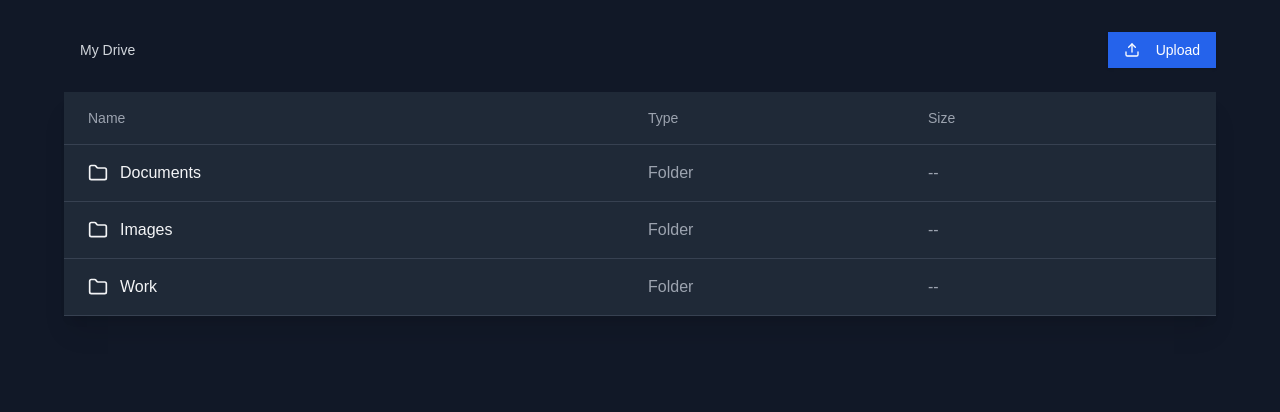
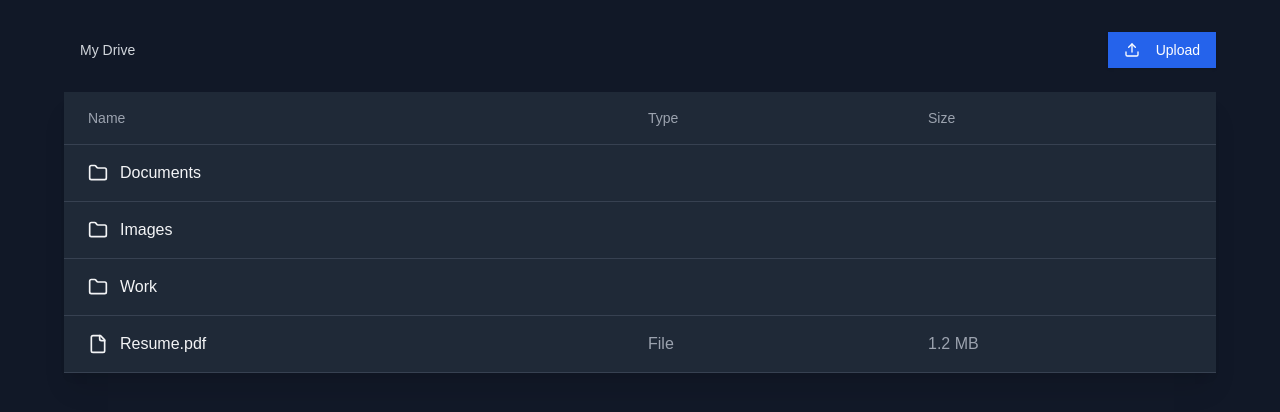
Before and after one commit to Endeyr/google-drive-clone, a Next.js app: page / in a window 1280 px wide. Shown: the top 412 px of the page. Built offline with nearby package versions, Linux system fonts and the light colour scheme.

Commit message:
fix: refactor mock data and page ui

```diff
--- a/app/page.tsx
+++ b/app/page.tsx
@@ -1,38 +1,42 @@
 'use client';
 
+import { FileRow, FolderRow } from '@/components/file-row';
 import { Button } from '@/components/ui/button';
-import { ChevronRight, FileIcon, Folder, Upload } from 'lucide-react';
-import Link from 'next/link';
-import { useState } from 'react';
-import { File, mockFiles } from '../lib/mock-data';
+import { ChevronRight, Upload } from 'lucide-react';
+import { useMemo, useState } from 'react';
+import { mockFiles, mockFolders } from '../lib/mock-data';
 
 export default function GoogleDriveClone() {
-  const [currentFolder, setCurrentFolder] = useState<string | null>(null);
+  const [currentFolder, setCurrentFolder] = useState<string>('root');
 
   const getCurrentFiles = () => {
     return mockFiles.filter((file) => file.parent === currentFolder);
+  };
+
+  const getCurrentFolders = () => {
+    return mockFolders.filter((folder) => folder.parent === currentFolder);
   };
 
   const handleFolderClick = (folderId: string) => {
     setCurrentFolder(folderId);
   };
 
-  const getBreadcrumbs = () => {
+  const breadcrumbs = useMemo(() => {
     const breadcrumbs = [];
     let currentId = currentFolder;
 
-    while (currentId !== null) {
-      const folder = mockFiles.find((file) => file.id === currentId);
+    while (currentId !== 'root') {
+      const folder = mockFolders.find((folder) => folder.id === currentId);
       if (folder) {
         breadcrumbs.unshift(folder);
-        currentId = folder.parent;
+        currentId = folder.parent ?? 'root';
       } else {
         break;
       }
     }
 
     return breadcrumbs;
-  };
+  }, [currentFolder]);
 
   const handleUpload = () => {
     alert('Upload functionality would be implemented here');
@@ -44,13 +48,13 @@
         <div className='mb-6 flex items-center justify-between'>
           <div className='flex items-center'>
             <Button
-              onClick={() => setCurrentFolder(null)}
+              onClick={() => setCurrentFolder('root')}
               variant='ghost'
               className='mr-2 text-gray-300 hover:text-white'
             >
               My Drive
             </Button>
-            {getBreadcrumbs().map((folder, index) => (
+            {breadcrumbs.map((folder, index) => (
               <div key={folder.id} className='flex items-center'>
                 <ChevronRight className='mx-2 text-gray-500' size={16} />
                 <Button
@@ -80,39 +84,17 @@
             </div>
           </div>
           <ul>
+            {getCurrentFolders().map((folder) => (
+              <FolderRow
+                key={folder.id}
+                folder={folder}
+                handleFolderClick={() => {
+                  handleFolderClick(folder.id);
+                }}
+              />
+            ))}
             {getCurrentFiles().map((file) => (
-              <li
-                key={file.id}
-                className='hover:bg-gray-750 border-b border-gray-700 px-6 py-4'
-              >
-                <div className='grid grid-cols-12 items-center gap-4'>
-                  <div className='col-span-6 flex items-center'>
-                    {file.type === 'folder' ? (
-                      <button
-                        onClick={() => handleFolderClick(file.id)}
-                        className='flex items-center text-gray-100 hover:text-blue-400'
-                      >
-                        <Folder className='mr-3' size={20} />
-                        {file.name}
-                      </button>
-                    ) : (
-                      <Link
-                        href={file.url || '#'}
-                        className='flex items-center text-gray-100 hover:text-blue-400'
-                      >
-                        <FileIcon className='mr-3' size={20} />
-                        {file.name}
-                      </Link>
-                    )}
-                  </div>
-                  <div className='col-span-3 text-gray-400'>
-                    {file.type === 'folder' ? 'Folder' : 'File'}
-                  </div>
-                  <div className='col-span-3 text-gray-400'>
-                    {file.type === 'folder' ? '--' : '2 MB'}
-                  </div>
-                </div>
-              </li>
+              <FileRow key={file.id} file={file} />
             ))}
           </ul>
         </div>
--- /dev/null
+++ b/components/file-row.tsx
@@ -0,0 +1,57 @@
+import type { File as FileT, Folder as FolderT } from '@/lib/mock-data';
+import { FileIcon, Folder as FolderIcon } from 'lucide-react';
+
+interface FileProps {
+  file: FileT;
+}
+export const FileRow = ({ file }: FileProps) => {
+  return (
+    <li
+      key={file.id}
+      className='hover:bg-gray-750 border-b border-gray-700 px-6 py-4'
+    >
+      <div className='grid grid-cols-12 items-center gap-4'>
+        <div className='col-span-6 flex items-center'>
+          <a
+            href={file.url}
+            className='flex items-center text-gray-100 hover:text-blue-400'
+            target='_blank'
+          >
+            <FileIcon className='mr-3' size={20} />
+            {file.name}
+          </a>
+        </div>
+        <div className='col-span-3 text-gray-400'>{'File'}</div>
+        <div className='col-span-3 text-gray-400'>{file.size}</div>
+      </div>
+    </li>
+  );
+};
+
+interface FolderProps {
+  folder: FolderT;
+  handleFolderClick: () => void;
+}
+
+export const FolderRow = ({ folder, handleFolderClick }: FolderProps) => {
+  return (
+    <li
+      key={folder.id}
+      className='hover:bg-gray-750 border-b border-gray-700 px-6 py-4'
+    >
+      <div className='grid grid-cols-12 items-center gap-4'>
+        <div className='col-span-6 flex items-center'>
+          <button
+            onClick={() => handleFolderClick()}
+            className='flex items-center text-gray-100 hover:text-blue-400'
+          >
+            <FolderIcon className='mr-3' size={20} />
+            {folder.name}
+          </button>
+        </div>
+        <div className='col-span-3 text-gray-400'></div>
+        <div className='col-span-3 text-gray-400'></div>
+      </div>
+    </li>
+  );
+};
--- a/lib/mock-data.ts
+++ b/lib/mock-data.ts
@@ -1,21 +1,75 @@
 export interface File {
-  id: string
-  name: string
-  type: "file" | "folder"
-  url?: string
-  parent: string | null
-  size?: string
+  id: string;
+  name: string;
+  type: 'file';
+  url: string;
+  parent: string;
+  size: string;
 }
 
+export type Folder = {
+  id: string;
+  name: string;
+  type: 'folder';
+  parent: string | null;
+};
+
+export const mockFolders: Folder[] = [
+  { id: 'root', name: 'root', type: 'folder', parent: null },
+  { id: '1', name: 'Documents', type: 'folder', parent: 'root' },
+  { id: '2', name: 'Images', type: 'folder', parent: 'root' },
+  { id: '3', name: 'Work', type: 'folder', parent: 'root' },
+  { id: '8', name: 'Presentations', type: 'folder', parent: '3' },
+];
+
 export const mockFiles: File[] = [
-  { id: "1", name: "Documents", type: "folder", parent: null },
-  { id: "2", name: "Images", type: "folder", parent: null },
-  { id: "3", name: "Work", type: "folder", parent: null },
-  { id: "4", name: "Resume.pdf", type: "file", url: "/files/resume.pdf", parent: "1", size: "1.2 MB" },
-  { id: "5", name: "Project Proposal.docx", type: "file", url: "/files/proposal.docx", parent: "1", size: "2.5 MB" },
-  { id: "6", name: "Vacation.jpg", type: "file", url: "/files/vacation.jpg", parent: "2", size: "3.7 MB" },
-  { id: "7", name: "Profile Picture.png", type: "file", url: "/files/profile.png", parent: "2", size: "1.8 MB" },
-  { id: "8", name: "Presentations", type: "folder", parent: "3" },
-  { id: "9", name: "Q4 Report.pptx", type: "file", url: "/files/q4-report.pptx", parent: "8", size: "5.2 MB" },
-  { id: "10", name: "Budget.xlsx", type: "file", url: "/files/budget.xlsx", parent: "3", size: "1.5 MB" },
-]
+  {
+    id: '4',
+    name: 'Resume.pdf',
+    type: 'file',
+    url: '/files/resume.pdf',
+    parent: 'root',
+    size: '1.2 MB',
+  },
+  {
+    id: '5',
+    name: 'Project Proposal.docx',
+    type: 'file',
+    url: '/files/proposal.docx',
+    parent: '1',
+    size: '2.5 MB',
+  },
+  {
+    id: '6',
+    name: 'Vacation.jpg',
+    type: 'file',
+    url: '/files/vacation.jpg',
+    parent: '2',
+    size: '3.7 MB',
+  },
+  {
+    id: '7',
+    name: 'Profile Picture.png',
+    type: 'file',
+    url: '/files/profile.png',
+    parent: '2',
+    size: '1.8 MB',
+  },
+
+  {
+    id: '9',
+    name: 'Q4 Report.pptx',
+    type: 'file',
+    url: '/files/q4-report.pptx',
+    parent: '8',
+    size: '5.2 MB',
+  },
+  {
+    id: '10',
+    name: 'Budget.xlsx',
+    type: 'file',
+    url: '/files/budget.xlsx',
+    parent: '3',
+    size: '1.5 MB',
+  },
+];
```
